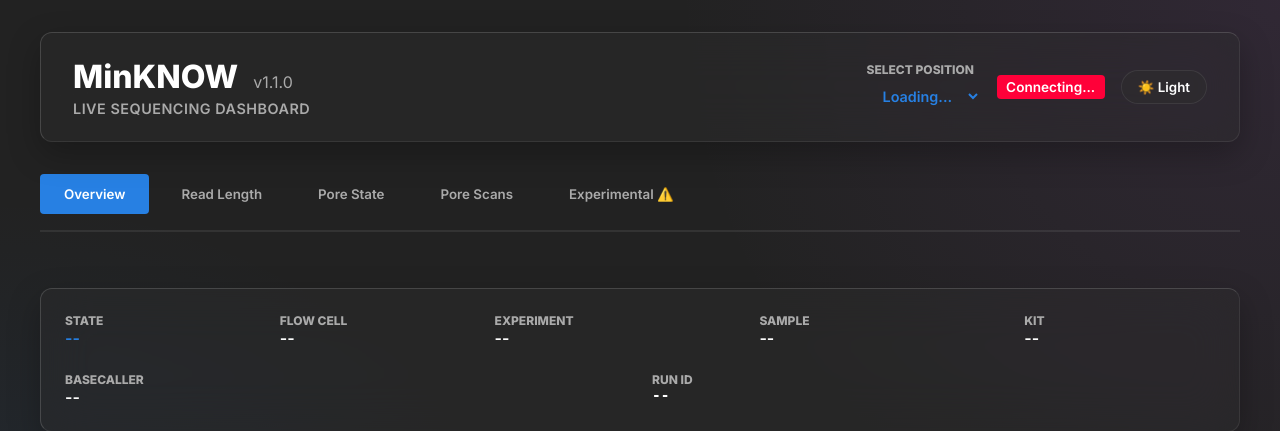
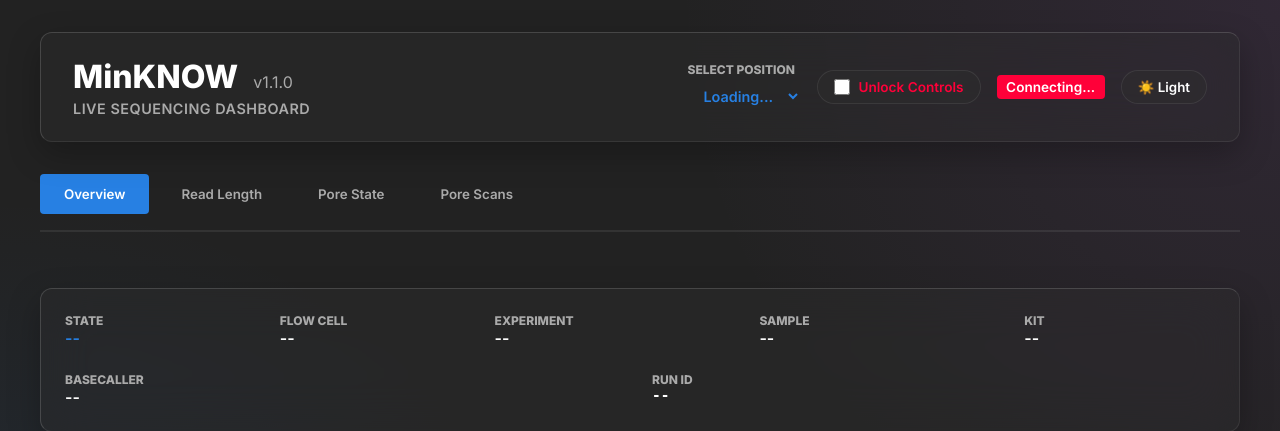
Before and after one commit to msuokas-bco/minknow_dashboard, a Flask app: page / in a window 1280 px wide. Shown: the top 431 px of the page. Run offline with Flask 3, Linux system fonts and the light colour scheme.

Commit message:
feat: Introduce safeguard toggle to lock Device Controls by default

```diff
--- a/static/js/main.js
+++ b/static/js/main.js
@@ -444,6 +444,20 @@ function toggleTheme() {
             updateStats();
         });
 
+        function toggleSafeguard() {
+            const toggle = document.getElementById('safeguard-toggle');
+            const btn = document.getElementById('tab-btn-controls');
+            if (toggle.checked) {
+                btn.style.display = 'inline-block';
+            } else {
+                btn.style.display = 'none';
+                // If they hide it while currently on the tab, switch them back to main
+                if (currentTab === 'experimental') {
+                    switchTab('main');
+                }
+            }
+        }
+
         // Initial setup
         fetchPositions();
         setInterval(fetchPositions, 60000); // Check for new positions every 60s
--- a/templates/index.html
+++ b/templates/index.html
@@ -33,6 +33,11 @@
                     </select>
                 </div>
 
+                <div style="display: flex; align-items: center; gap: 0.5rem; background: var(--card-bg); border: 1px solid var(--card-border); padding: 0.5rem 1rem; border-radius: 20px;">
+                    <input type="checkbox" id="safeguard-toggle" onchange="toggleSafeguard()" style="width: 16px; height: 16px; accent-color: var(--accent-rose); cursor: pointer;">
+                    <label for="safeguard-toggle" style="font-size: 0.85rem; font-weight: 600; cursor: pointer; color: var(--accent-rose);">Unlock Controls</label>
+                </div>
+
                 <div id="connection-status" class="badge offline">Connecting...</div>
                 <button id="theme-toggle" style="background: var(--card-bg); color: var(--text-main); border: 1px solid var(--card-border); padding: 0.5rem 1rem; border-radius: 20px; font-weight: 600; cursor: pointer; transition: all 0.3s; font-family: var(--font-main);" onclick="toggleTheme()">☀️ Light</button>
             </div>
@@ -43,7 +48,7 @@
             <button class="tab-btn" onclick="switchTab('read-length')">Read Length</button>
             <button class="tab-btn" onclick="switchTab('pore-state')">Pore State</button>
             <button class="tab-btn" onclick="switchTab('pore-scans')">Pore Scans</button>
-            <button class="tab-btn" onclick="switchTab('experimental')">Experimental ⚠️</button>
+            <button class="tab-btn" id="tab-btn-controls" style="display: none;" onclick="switchTab('experimental')">Device Control ⚠️</button>
         </div>
 
         <div id="tab-main" class="tab-content active">
```
